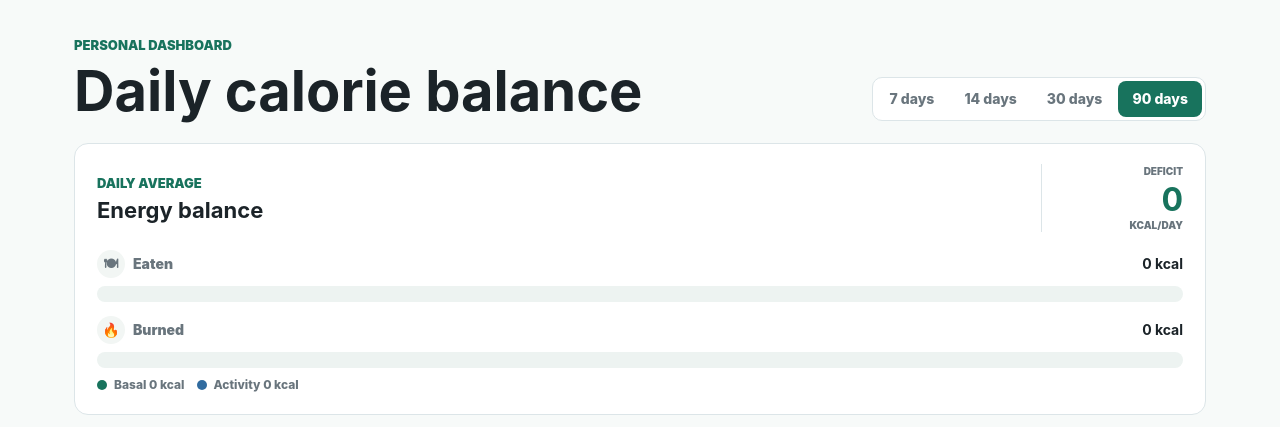
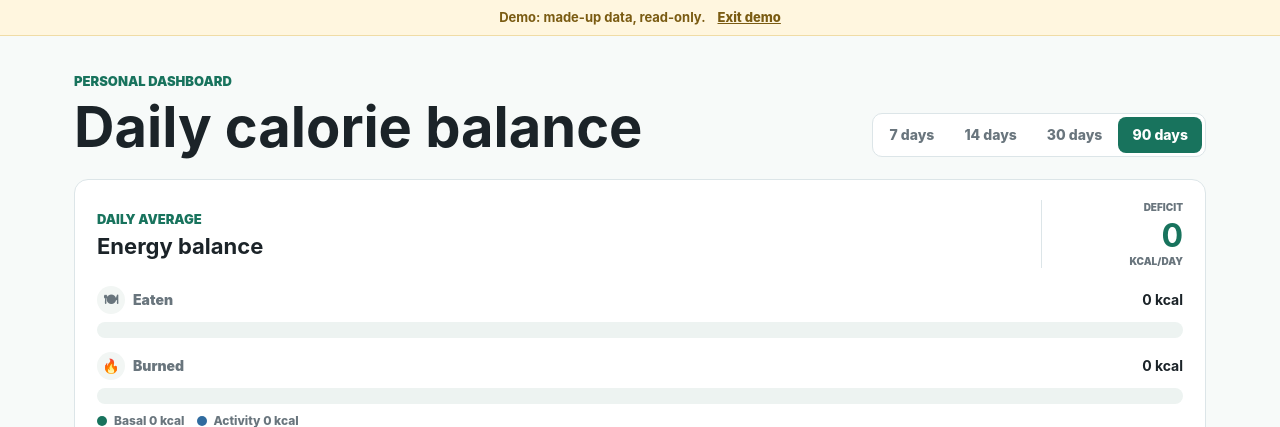
Before and after one commit to halilayyildiz/mydiet, a Flask app: page /?range=90d in a window 1280 px wide. Shown: the part 66-493 px from the top of the page. Run offline with Flask 3, Linux system fonts and the light colour scheme; the visitor is signed in with stand-in values (Sample User, id 1); data comes from the database, SQL or seed files in the repository; data that the repository does not hold is empty.

Commit message:
Add a read-only demo at /demo with 90 days of made-up data
Someone going from 101 kg to 92 kg, with a few overeating days. It lives in
the same process (no extra memory on the small server) with a database of its
own, rebuilt each day so it always ends today. Also let long ranges render
readably: thinner bars, smaller dots and fewer weight ticks.

Co-Authored-By: Claude Opus 5.5 (1M context) <noreply@anthropic.com>

```diff
--- a/src/mydiet/app.py
+++ b/src/mydiet/app.py
@@ -25,6 +25,7 @@ from werkzeug.security import check_password_hash, generate_password_hash
 from werkzeug.utils import secure_filename
 
 from mydiet.claude_client import analyze_entry
+from mydiet.demo import DEMO_USER, SessionRepository, ensure_demo_data, is_demo
 from mydiet.mcp import register_mcp
 from mydiet.storage import DietRepository, MemoryDietRepository
 from mydiet.nutrition import (
@@ -40,7 +41,7 @@ from mydiet.nutrition import (
 from mydiet.settings import Settings, get_settings
 
 
-ASSET_VERSION = "20261024-3"
+ASSET_VERSION = "20261024-5"
 
 TEXTS = {
     "en": {
@@ -97,6 +98,10 @@ TEXTS = {
         "high": "High",
         "last_days": "Last {days} days",
         "log_out": "Log out",
+        "demo_banner": "Demo: made-up data, read-only.",
+        "demo_exit": "Exit demo",
+        "demo_read_only": "This is a read-only demo.",
+        "try_demo": "Try the demo",
         "log_weight": "Log weight",
         "logging": "Logging...",
         "logging_weight": "Logging your weight.",
@@ -201,6 +206,10 @@ TEXTS = {
         "language": "Dil",
         "last_days": "Son {days} gün",
         "log_out": "Çıkış",
+        "demo_banner": "Demo: örnek veriler, sadece görüntüleme.",
+        "demo_exit": "Demodan çık",
+        "demo_read_only": "Bu demo sadece görüntüleme içindir.",
+        "try_demo": "Demoyu dene",
         "log_weight": "Kilo gir",
         "logging": "Kaydediliyor...",
         "logging_weight": "Kilon kaydediliyor.",
@@ -292,9 +301,18 @@ def create_app(
     app.config["UPLOAD_DIR"] = settings.upload_dir
     settings.upload_dir.mkdir(parents=True, exist_ok=True)
 
-    repo = repository or (MemoryDietRepository() if settings.use_memory_repository else DietRepository(settings))
+    real_repo = repository or (
+        MemoryDietRepository() if settings.use_memory_repository else DietRepository(settings)
+    )
+    demo_repo = (
+        MemoryDietRepository()
+        if repository is not None or settings.use_memory_repository
+        else DietRepository(settings, settings.demo_database_path)
+    )
+    repo = SessionRepository(real_repo, demo_repo)
 
-    register_mcp(app, repo, settings)
+    # The Claude connector always writes the real data, never the demo.
+    register_mcp(app, real_repo, settings)
 
     @app.template_filter("short_date")
     def short_date(value: str) -> str:
@@ -312,6 +330,7 @@ def create_app(
             "lang": lang,
             "t": text,
             "username": _current_user_id(settings),
+            "demo": is_demo(),
         }
 
     @app.before_request
@@ -342,6 +361,8 @@ def create_app(
             "static",
             "uploaded_file",
             "mcp",
+            "demo",
+            "demo_exit",
         }:
             return None
         if not session.get("authenticated"):
@@ -413,6 +434,32 @@ def create_app(
             },
         )
         flash(_t("user_created"), "success")
+        return redirect(url_for("login"))
+
+    @app.before_request
+    def keep_demo_read_only() -> Any:
+        if not is_demo():
+            return None
+        ensure_demo_data(demo_repo, local_date(settings.timezone))
+        if request.method == "POST" and request.endpoint not in {"set_language", "logout", "demo_exit"}:
+            flash(_t("demo_read_only"), "error")
+            return redirect(request.referrer or url_for("dashboard"))
+        return None
+
+    @app.get("/demo")
+    def demo() -> Any:
+        lang = session.get("lang") or "tr"
+        session.clear()
+        session.update(demo=True, authenticated=True, user_id=DEMO_USER, lang=lang)
+        ensure_demo_data(demo_repo, local_date(settings.timezone))
+        return redirect(url_for("dashboard", range="90d"))
+
+    @app.get("/demo/exit")
+    def demo_exit() -> Any:
+        lang = session.get("lang")
+        session.clear()
+        if lang in TEXTS:
+            session["lang"] = lang
         return redirect(url_for("login"))
 
     @app.post("/logout")
--- a/src/mydiet/settings.py
+++ b/src/mydiet/settings.py
@@ -25,6 +25,7 @@ class Settings(BaseSettings):
     use_memory_repository: bool = Field(default=False, alias="USE_MEMORY_REPOSITORY")
     mcp_token: str = Field(default="", alias="MCP_TOKEN")
     database_path: Path = Field(default=Path("data/mydiet.db"), alias="MYDIET_DB")
+    demo_database_path: Path = Field(default=Path("data/demo.db"), alias="MYDIET_DEMO_DB")
 
     @cached_property
     def app_config(self) -> dict[str, Any]:
--- a/src/mydiet/storage.py
+++ b/src/mydiet/storage.py
@@ -14,8 +14,8 @@ from mydiet.settings import Settings
 class DietRepository:
     """Stores each profile, day and weight log as a JSON document in a local SQLite file."""
 
-    def __init__(self, settings: Settings) -> None:
-        self.path = settings.database_path
+    def __init__(self, settings: Settings, path: Path | None = None) -> None:
+        self.path = path or settings.database_path
         self.path.parent.mkdir(parents=True, exist_ok=True)
         with self._connect() as db:
             db.execute("PRAGMA journal_mode=WAL")
--- a/static/charts.js
+++ b/static/charts.js
@@ -103,6 +103,7 @@
 
   function renderEnergyChart(container, rows) {
     if (!container) return;
+    const dotRadius = rows.length > 45 ? 2.6 : rows.length > 20 ? 3.6 : 4.8;
     const width = Math.max(container.clientWidth, 240);
     const height = container.clientHeight || 318;
     const pad = { top: 26, right: 18, bottom: 46, left: 52 };
@@ -165,8 +166,8 @@
         const burnedPoint = point(row, sourceIndex, rows, "burned", width, height, pad, 0, niceMax);
         const foodPoint = point(row, sourceIndex, rows, "food", width, height, pad, 0, niceMax);
         return [
-          `<circle data-chart-index="${sourceIndex}" cx="${burnedPoint.x}" cy="${burnedPoint.y}" r="4.8" fill="${colors.burned}" class="health-dot health-dot-burned"></circle>`,
-          `<circle data-chart-index="${sourceIndex}" cx="${foodPoint.x}" cy="${foodPoint.y}" r="4.8" fill="${colors.food}" class="health-dot health-dot-food"></circle>`,
+          `<circle data-chart-index="${sourceIndex}" cx="${burnedPoint.x}" cy="${burnedPoint.y}" r="${dotRadius}" fill="${colors.burned}" class="health-dot health-dot-burned"></circle>`,
+          `<circle data-chart-index="${sourceIndex}" cx="${foodPoint.x}" cy="${foodPoint.y}" r="${dotRadius}" fill="${colors.food}" class="health-dot health-dot-food"></circle>`,
         ];
       })
       .join("");
@@ -230,7 +231,7 @@
     const chartHeight = height - pad.top - pad.bottom;
     const baseY = height - pad.bottom;
     const slot = chartWidth / Math.max(rows.length, 1);
-    const barWidth = Math.max(8, Math.min(24, slot * 0.52));
+    const barWidth = Math.max(2, Math.min(24, slot * 0.6));
     const ticks = Array.from({ length: niceMax / 200 + 1 }, (_, index) => index * 200).reverse();
     const labelEvery = Math.max(1, Math.ceil(rows.length / 7));
 
@@ -261,7 +262,7 @@
         const barHeight = Math.max(4, (activity / niceMax) * chartHeight);
         const y = baseY - barHeight;
         return `
-          <rect data-chart-index="${index}" class="health-bar health-bar-activity" x="${x - barWidth / 2}" y="${y}" width="${barWidth}" height="${barHeight}" rx="7" fill="${colors.activity}" opacity="0.9"></rect>
+          <rect data-chart-index="${index}" class="health-bar health-bar-activity" x="${x - barWidth / 2}" y="${y}" width="${barWidth}" height="${barHeight}" rx="${Math.min(7, barWidth / 2)}" fill="${colors.activity}" opacity="0.9"></rect>
           ${label}
         `;
       })
@@ -311,7 +312,7 @@
     const chartHeight = height - pad.top - pad.bottom;
     const zeroY = point({ deficit: 0 }, 0, [0], "deficit", width, height, pad, -niceMax, niceMax).y;
     const slot = chartWidth / Math.max(rows.length, 1);
-    const barWidth = Math.max(8, Math.min(24, slot * 0.52));
+    const barWidth = Math.max(2, Math.min(24, slot * 0.6));
     const ticks = [];
     for (let tick = niceMax; tick >= -niceMax; tick -= tickStep) {
       ticks.push(tick);
@@ -347,7 +348,7 @@
         const barY = deficit >= 0 ? y : zeroY;
         const fill = deficit >= 0 ? colors.burned : colors.red;
         return `
-          <rect data-chart-index="${index}" class="health-bar health-bar-deficit" x="${x - barWidth / 2}" y="${barY}" width="${barWidth}" height="${barHeight}" rx="7" fill="${fill}" opacity="0.9"></rect>
+          <rect data-chart-index="${index}" class="health-bar health-bar-deficit" x="${x - barWidth / 2}" y="${barY}" width="${barWidth}" height="${barHeight}" rx="${Math.min(7, barWidth / 2)}" fill="${fill}" opacity="0.9"></rect>
           ${label}
         `;
       })
@@ -381,6 +382,7 @@
 
   function renderWeightChart(container, rows) {
     if (!container) return;
+    const dotRadius = rows.length > 45 ? 2.6 : rows.length > 20 ? 3.6 : 4.8;
     const width = Math.max(container.clientWidth, 240);
     const height = container.clientHeight || 238;
     const pad = { top: 24, right: 20, bottom: 42, left: 48 };
@@ -398,7 +400,8 @@
     const rawMax = Math.max(...values);
     const min = Math.floor(rawMin - 1);
     const max = Math.ceil(rawMax + 1);
-    const ticks = Array.from({ length: max - min + 1 }, (_, index) => max - index);
+    const tickStep = max - min > 12 ? 3 : max - min > 6 ? 2 : 1;
+    const ticks = Array.from({ length: Math.floor((max - min) / tickStep) + 1 }, (_, index) => max - index * tickStep);
     const labelEvery = Math.max(1, Math.ceil(rows.length / 6));
     const linePath = plotRows
       .map((row, pathIndex) => {
@@ -422,7 +425,7 @@
       .map((row) => {
         const sourceIndex = rows.indexOf(row);
         const p = point(row, sourceIndex, rows, "weight", width, height, pad, min, max);
-        return `<circle data-chart-index="${sourceIndex}" cx="${p.x}" cy="${p.y}" r="4.5" fill="${colors.burned}" class="health-dot"></circle>`;
+        return `<circle data-chart-index="${sourceIndex}" cx="${p.x}" cy="${p.y}" r="${dotRadius}" fill="${colors.burned}" class="health-dot"></circle>`;
       })
       .join("");
 
--- a/static/styles.css
+++ b/static/styles.css
@@ -1719,3 +1719,29 @@ h2 {
     white-space: nowrap;
   }
 }
+
+/* Demo */
+
+.demo-banner {
+  align-items: center;
+  background: #fff6df;
+  border-bottom: 1px solid #f0dca6;
+  color: #7a5b12;
+  display: flex;
+  font-size: 13px;
+  font-weight: 700;
+  gap: 12px;
+  justify-content: center;
+  padding: 8px 16px;
+}
+
+.demo-banner a {
+  color: inherit;
+  font-weight: 800;
+}
+
+.auth-switch {
+  display: flex;
+  gap: 8px;
+  justify-content: center;
+}
--- a/templates/base.html
+++ b/templates/base.html
@@ -52,6 +52,13 @@
       {% endif %}
     {% endwith %}
 
+    {% if demo %}
+      <div class="demo-banner">
+        <span>{{ t.demo_banner }}</span>
+        <a href="{{ url_for('demo_exit') }}">{{ t.demo_exit }}</a>
+      </div>
+    {% endif %}
+
     <main class="page-shell">
       {% block content %}{% endblock %}
     </main>
--- a/templates/login.html
+++ b/templates/login.html
@@ -42,6 +42,8 @@
       </form>
       <p class="auth-switch">
         <a href="{{ url_for('register') }}">{{ t.register }}</a>
+        <span aria-hidden="true">·</span>
+        <a href="{{ url_for('demo') }}">{{ t.try_demo }}</a>
       </p>
     </main>
   </body>
```
Also changed, not shown: src/mydiet/demo.py (added, +143 -0 lines), tests/test_app.py (+6 -6 lines), tests/test_demo.py (added, +45 -0 lines), README.md, 1 other file.
